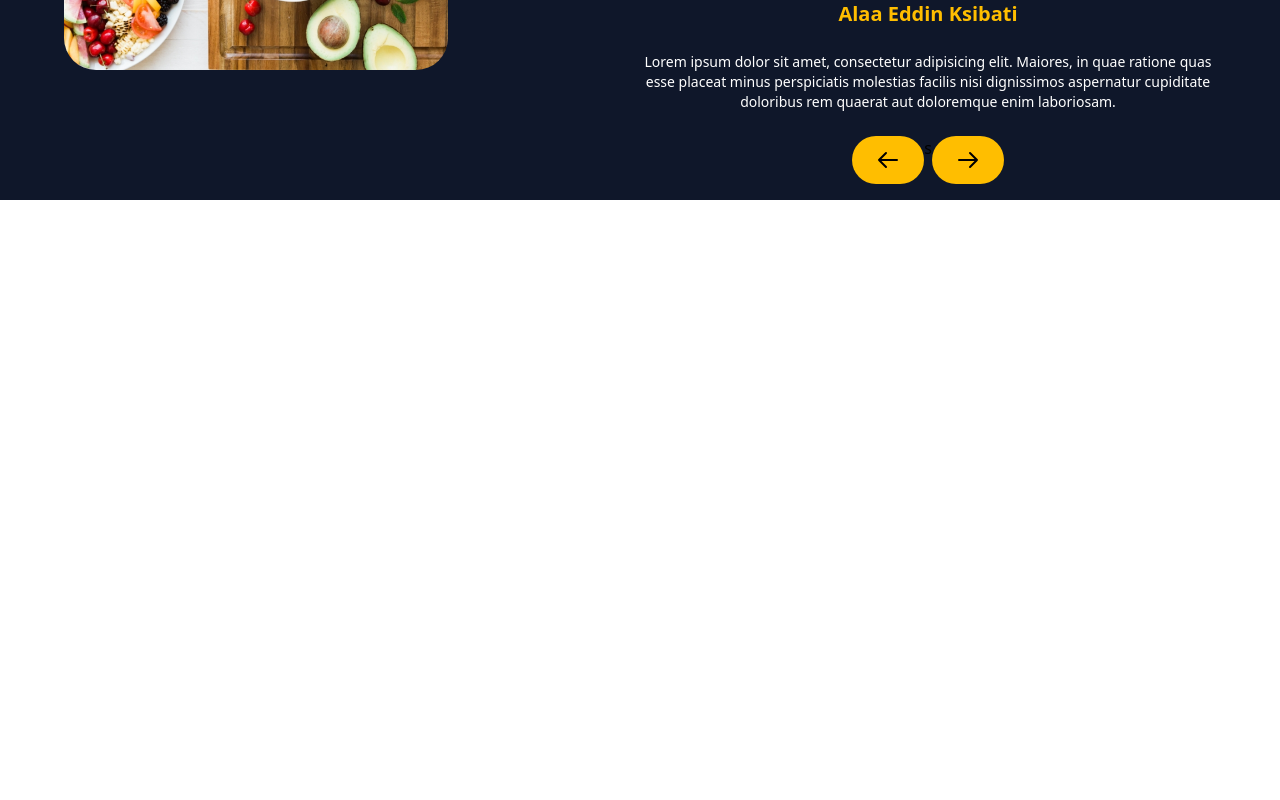
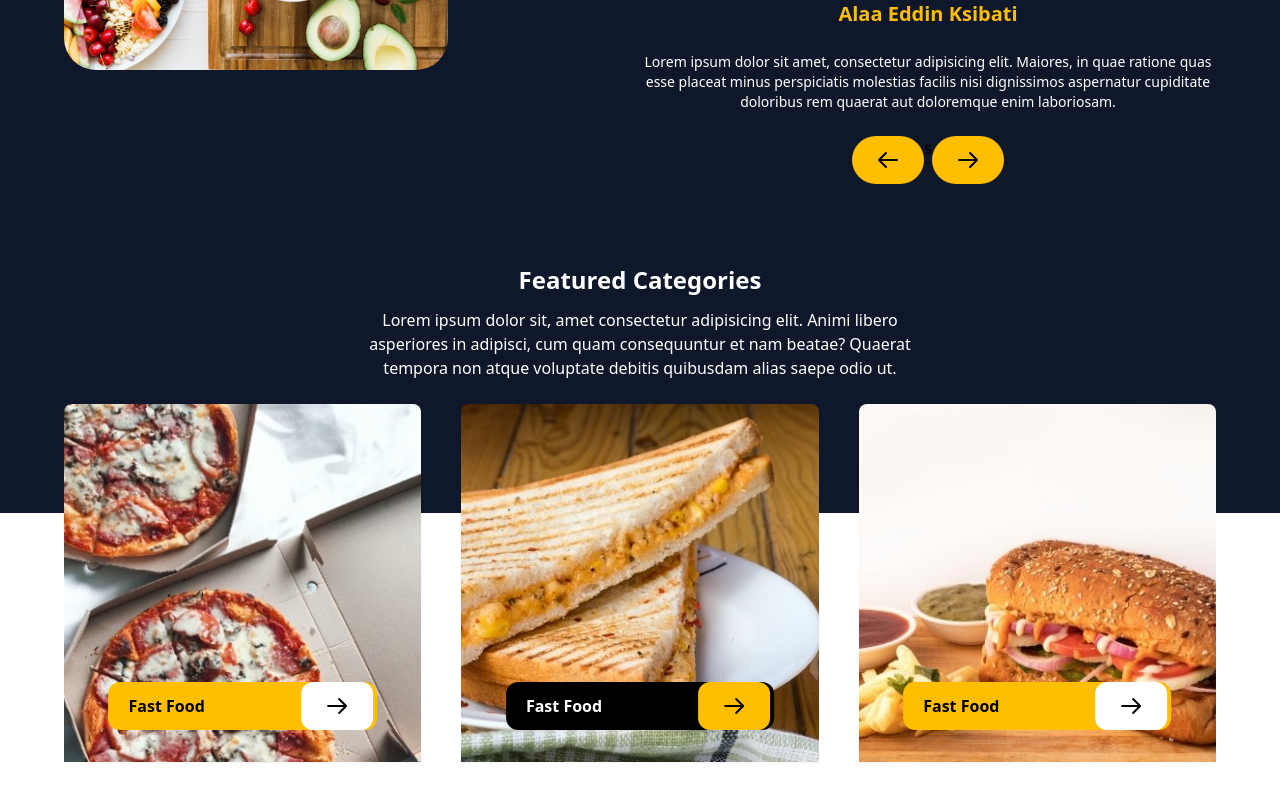
Before and after one commit to AlaaDq/tailwind-vue3, a Vue app: page / in a window 1280 px wide. Shown: the part 2273-3073 px from the top of the page. Before the commit the page ends 2473 px from the top, so only its background shows below. Built offline with nearby package versions, Linux system fonts and the light colour scheme.

Commit message:
init new section

```diff
--- a/src/App.vue
+++ b/src/App.vue
@@ -338,7 +338,6 @@
     </div>
     <!--  -->
   </div>
-
   <!-- categories -->
   <section class="md:bg-split-half-v mt-16">
     <div class="container mx-auto md:px-16">
@@ -353,7 +352,7 @@
       </div>
       <!--  -->
       <!-- grid cards -->
-      <div class="grid md:grid-cols-3 gap-8  lg:gap-10 mt-6">
+      <div class="grid md:grid-cols-3 gap-8 md:gap-10 mt-6">
         <!-- card -->
         <div class="relative">
           <!-- image -->
@@ -623,7 +622,7 @@
   <section class="bg-slate-900 py-4">
     <div class="container mx-auto lg:px-16 pt-12">
       <!-- grid cards -->
-      <div class="grid grid-rows-1  md:gap-0 lg:grid-rows-none lg:grid-cols-2">
+      <div class="grid grid-rows-1 md:gap-0 lg:grid-rows-none lg:grid-cols-2">
         <div
           class="
             row-start-2 row-end-3
@@ -760,6 +759,161 @@
     </div>
   </section>
   <!--  -->
+  <!-- chifes -->
+  <section class="md:bg-slate-split-half-v py-16">
+    <div class="container mx-auto md:px-16">
+      <!-- headings -->
+      <div class="flex flex-col items-center px-4 md:px-0">
+        <div class="text-2xl text-white font-semibold">Featured Categories</div>
+        <p class="text-base text-white mt-3 md:w-1/2 text-center">
+          Lorem ipsum dolor sit, amet consectetur adipisicing elit. Animi libero
+          asperiores in adipisci, cum quam consequuntur et nam beatae? Quaerat
+          tempora non atque voluptate debitis quibusdam alias saepe odio ut.
+        </p>
+      </div>
+      <!--  -->
+      <!-- grid cards -->
+      <div class="grid md:grid-cols-3 gap-8 md:gap-10 mt-6">
+        <!-- card -->
+        <div class="relative">
+          <!-- image -->
+          <div
+            class="aspect-w-4 md:aspect-w-1 aspect-h-3 md:aspect-h-1 shadow-sm"
+          >
+            <img
+              class="object-cover md:rounded-t-lg"
+              src="/assets/2/kristina-bratko-nP11TkjxJ7s-unsplash.jpg"
+              alt="food"
+            />
+          </div>
+          <!--  -->
+
+          <!-- action btn -->
+          <div
+            class="
+              absolute
+              bottom-8
+              right-8
+              md:right-1/2 md:transform md:translate-x-1/2
+              whitespace-nowrap
+            "
+          >
+            <div class="flex items-center bg-primary px-1 rounded-xl">
+              <div class="text-base pr-6 lg:pr-24 pl-4 font-semibold">
+                Fast Food
+              </div>
+              <div class="bg-white py-3 rounded-xl px-6">
+                <svg
+                  xmlns="http://www.w3.org/2000/svg"
+                  class="h-6 w-6"
+                  fill="none"
+                  viewBox="0 0 24 24"
+                  stroke="currentColor"
+                >
+                  <path
+                    stroke-linecap="round"
+                    stroke-linejoin="round"
+                    stroke-width="2"
+                    d="M14 5l7 7m0 0l-7 7m7-7H3"
+                  />
+                </svg>
+              </div>
+            </div>
+          </div>
+          <!--  -->
+        </div>
+        <!--  -->
+
+        <div class="relative">
+          <div
+            class="aspect-w-4 md:aspect-w-1 aspect-h-3 md:aspect-h-1 shadow-sm"
+          >
+            <img
+              class="object-cover md:rounded-t-lg"
+              src="/assets/2/pixzolo-photography-ZB8NK8cB4EE-unsplash.jpg"
+              alt="food"
+            />
+          </div>
+          <div
+            class="
+              absolute
+              bottom-8
+              right-8
+              md:right-1/2 md:transform md:translate-x-1/2
+              whitespace-nowrap
+            "
+          >
+            <div class="flex items-center bg-black px-1 rounded-xl">
+              <div
+                class="text-base text-white pr-6 lg:pr-24 pl-4 font-semibold"
+              >
+                Fast Food
+              </div>
+              <div class="bg-primary py-3 rounded-xl px-6">
+                <svg
+                  xmlns="http://www.w3.org/2000/svg"
+                  class="h-6 w-6"
+                  fill="none"
+                  viewBox="0 0 24 24"
+                  stroke="currentColor"
+                >
+                  <path
+                    stroke-linecap="round"
+                    stroke-linejoin="round"
+                    stroke-width="2"
+                    d="M14 5l7 7m0 0l-7 7m7-7H3"
+                  />
+                </svg>
+              </div>
+            </div>
+          </div>
+        </div>
+        <div class="relative">
+          <div
+            class="aspect-w-4 md:aspect-w-1 aspect-h-3 md:aspect-h-1 shadow-sm"
+          >
+            <img
+              class="object-cover md:rounded-t-lg"
+              src="/assets/2/pixzolo-photography-3tL4vtrFqTQ-unsplash.jpg"
+              alt="food"
+            />
+          </div>
+          <div
+            class="
+              absolute
+              bottom-8
+              right-8
+              md:right-1/2 md:transform md:translate-x-1/2
+              whitespace-nowrap
+            "
+          >
+            <div class="flex items-center bg-primary px-1 rounded-xl">
+              <div class="text-base pr-6 lg:pr-24 pl-4 font-semibold">
+                Fast Food
+              </div>
+              <div class="bg-white py-3 rounded-xl px-6">
+                <svg
+                  xmlns="http://www.w3.org/2000/svg"
+                  class="h-6 w-6"
+                  fill="none"
+                  viewBox="0 0 24 24"
+                  stroke="currentColor"
+                >
+                  <path
+                    stroke-linecap="round"
+                    stroke-linejoin="round"
+                    stroke-width="2"
+                    d="M14 5l7 7m0 0l-7 7m7-7H3"
+                  />
+                </svg>
+              </div>
+            </div>
+          </div>
+        </div>
+      </div>
+      <!--  -->
+    </div>
+  </section>
 </template>
 
 <script>
--- a/tailwind.config.js
+++ b/tailwind.config.js
@@ -7,9 +7,8 @@ module.exports = {
       },
       backgroundImage: {
         'split-half-v': 'linear-gradient(to bottom, #ffffff 50% , #efefef 50%);',
-        'split-half-h': 'linear-gradient(to right, #ffffff 50% , #efefef 50%);',
         'split-half-v-i': 'linear-gradient(to top, #ffffff 50% , #efefef 50%);',
-        'split-half-h-i': 'linear-gradient(to left, #ffffff 50% , #efefef 50%);',
+        'slate-split-half-v': 'linear-gradient(to bottom, #0F172A 50% , #ffffff 50%);',
       },
       borderRadius: {
         '4xl': '2rem',
```
